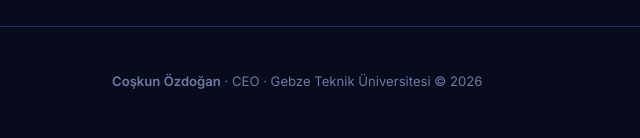
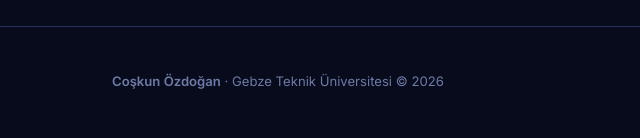
Before and after one commit to csknozdgn/csknozdgn.github.io, a plain HTML site: page uzmanlik.html in a window 1280 px wide. Shown: the part 818-956 px from the top of the page, 0-640 px from the left. Drawn offline with Linux system fonts and the light colour scheme.

Commit message:
Update uzmanlik.html

```diff
--- a/uzmanlik.html
+++ b/uzmanlik.html
@@ -278,7 +278,7 @@ footer{border-top:1px solid var(--line);padding:36px 0 46px;margin-top:30px}.foo
 <div class="pager"><a class="btn ghost small" href="/hakkinda" rel="prev">← Hakkında</a><a class="btn ghost small" href="/egitim" rel="next">Eğitim →</a></div>
 </main>
 
-<footer><div class="wrap foot"><p><strong>Coşkun Özdoğan</strong> · CEO · Gebze Teknik Üniversitesi © <span id="yil">2026</span></p><button class="btn ghost small" id="toTop" type="button">Başa Dön ↑</button></div></footer>
+<footer><div class="wrap foot"><p><strong>Coşkun Özdoğan</strong> · Gebze Teknik Üniversitesi © <span id="yil">2026</span></p><button class="btn ghost small" id="toTop" type="button">Başa Dön ↑</button></div></footer>
 </div>
 
 <div id="toast" role="status" aria-live="polite"></div>
```
